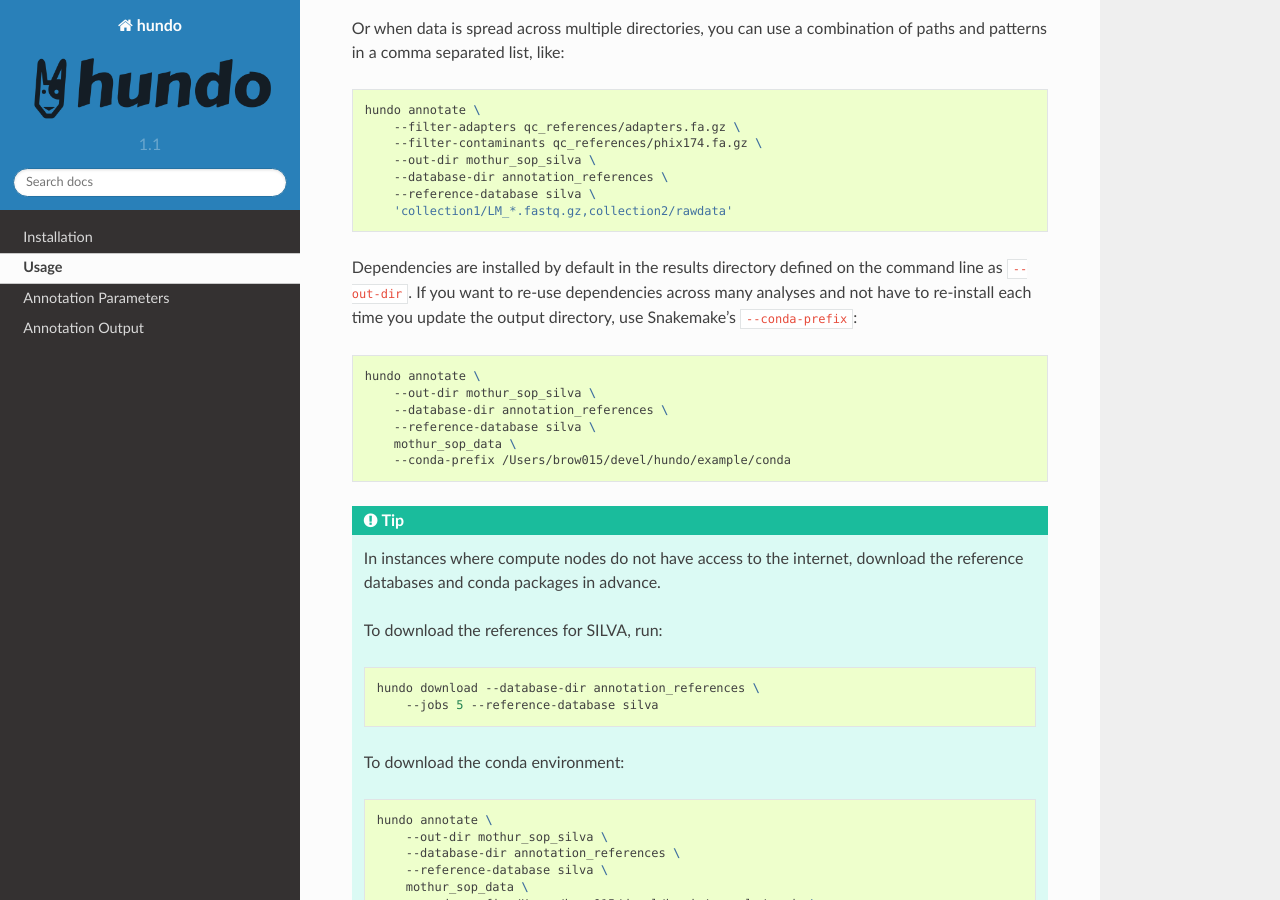
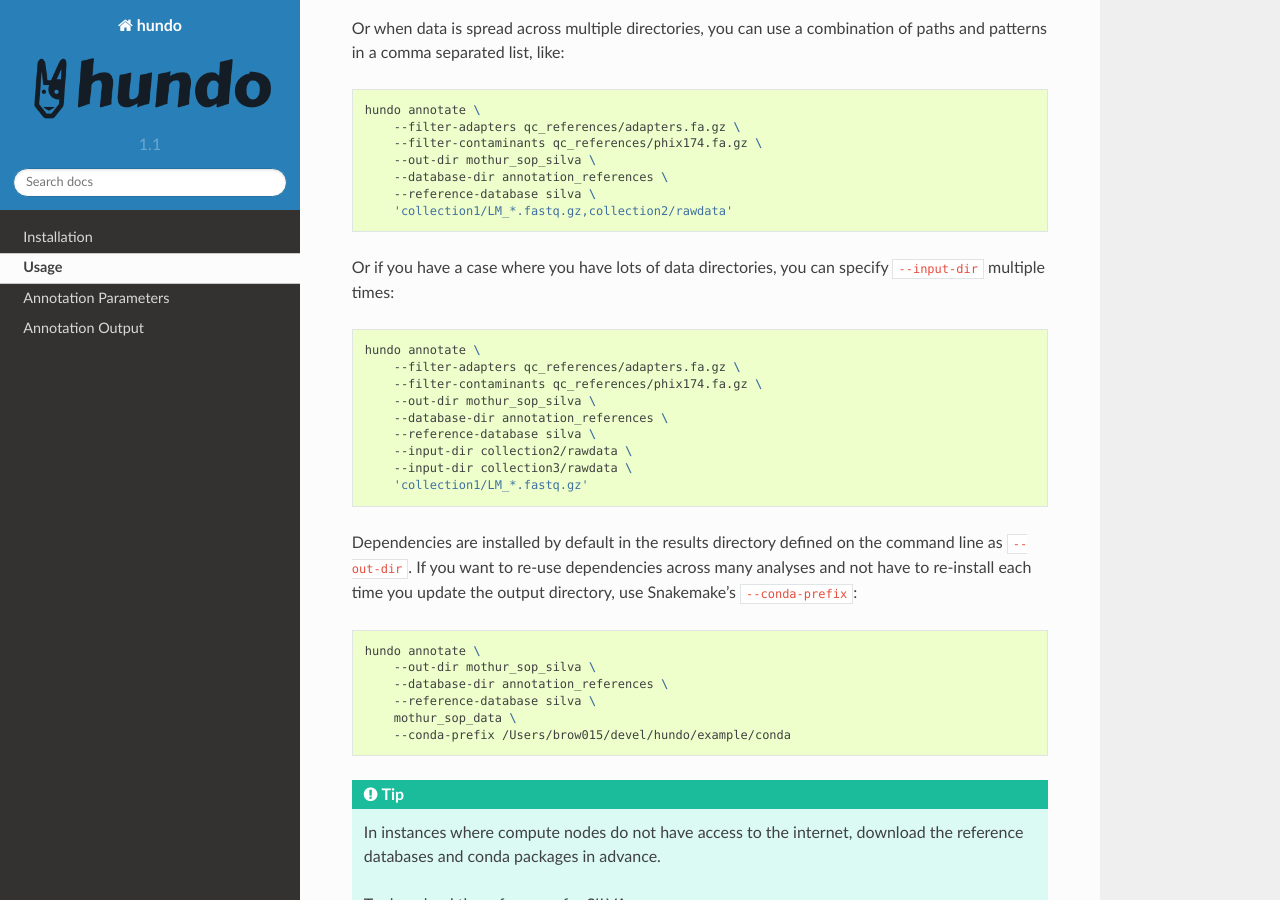
Before and after one commit to pnnl/hundo, a Sphinx documentation site: the page built from docs/usage.rst, in a window 1280 px wide and 900 px high, scrolled down 808 px. Built offline with Sphinx 7.4.7 and the Read the Docs theme 2.0.0, drawn with Linux system fonts in a browser that asks for light colours.

Commit message:
adds input directory option to break up long lists of data dirs

```diff
--- a/docs/usage.rst
+++ b/docs/usage.rst
@@ -52,6 +52,19 @@ of paths and patterns in a comma separated list, like::
         --reference-database silva \
         'collection1/LM_*.fastq.gz,collection2/rawdata'
 
+Or if you have a case where you have lots of data directories, you can
+specify ``--input-dir`` multiple times::
+
+    hundo annotate \
+        --filter-adapters qc_references/adapters.fa.gz \
+        --filter-contaminants qc_references/phix174.fa.gz \
+        --out-dir mothur_sop_silva \
+        --database-dir annotation_references \
+        --reference-database silva \
+        --input-dir collection2/rawdata \
+        --input-dir collection3/rawdata \
+        'collection1/LM_*.fastq.gz'
+
 Dependencies are installed by default in the results directory defined
 on the command line as ``--out-dir``. If you want to re-use dependencies
 across many analyses and not have to re-install each time you update the
--- a/hundo/__init__.py
+++ b/hundo/__init__.py
@@ -1 +1 @@
-__version__ = "1.1.16"
+__version__ = "1.1.17"
```
Also changed, not shown: 2 other files.
